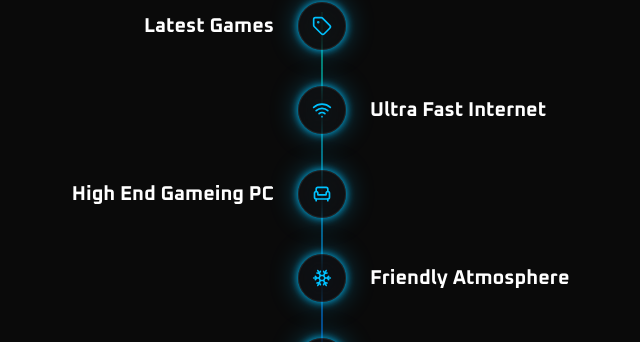
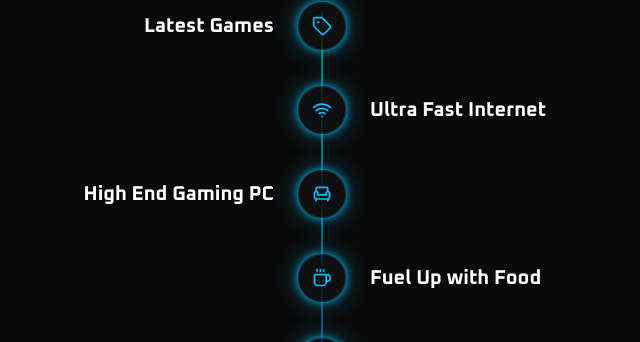
Before and after one commit to technocafe08-boop/technocafe, a React (Vite) app: page / in a window 1280 px wide. Shown: the part 5494-5836 px from the top of the page, without its empty margins (318-958 px from the left). Built offline with nearby package versions, Linux system fonts and the light colour scheme; no server answers; the database is empty.

Commit message:
feat: add 'Fuel Up with Food' option in Why Choose Us section as the 4th item

```diff
--- a/src/components/WhyChooseUs.tsx
+++ b/src/components/WhyChooseUs.tsx
@@ -1,8 +1,8 @@
 import { motion } from "framer-motion";
-import { Wifi, Armchair, Snowflake, Mouse, Tag } from "lucide-react";
+import { Wifi, Armchair, Snowflake, Mouse, Tag, Coffee } from "lucide-react";
 import { whyChooseUs } from "../data/content";
 
-const ICONS: Record<string, React.ElementType> = { Wifi, Armchair, Snowflake, Mouse, Tag };
+const ICONS: Record<string, React.ElementType> = { Wifi, Armchair, Snowflake, Mouse, Tag, Coffee };
 
 export default function WhyChooseUs() {
   return (
--- a/src/data/content.ts
+++ b/src/data/content.ts
@@ -38,7 +38,8 @@ export const stats = [
 export const whyChooseUs = [
   { title: "Latest Games", icon: "Tag" },
   { title: "Ultra Fast Internet", icon: "Wifi" },
-  { title: "High End Gameing PC", icon: "Armchair" },
+  { title: "High End Gaming PC", icon: "Armchair" },
+  { title: "Fuel Up with Food", icon: "Coffee" },
   { title: "Friendly Atmosphere", icon: "Snowflake" },
   { title: "Premium Peripherals", icon: "Mouse" },
 ];
```
